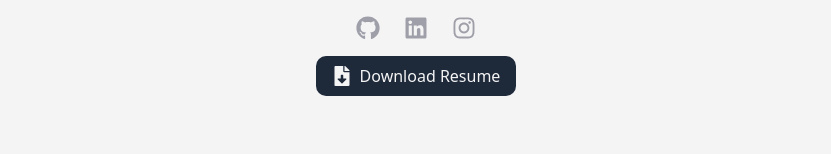
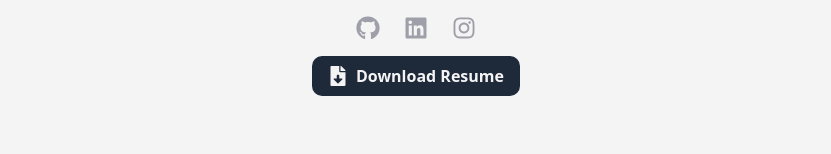
Before and after one commit to Brrendenn/PortofolioWeb, a React (Vite) app: page / in a window 1280 px wide. Shown: the part 394-548 px from the top of the page, without its empty margins (224-1055 px from the left). Built offline with nearby package versions, Linux system fonts and the light colour scheme.

Commit message:
Made the font a little bit better

```diff
--- a/src/components/sections/HeroSection.tsx
+++ b/src/components/sections/HeroSection.tsx
@@ -173,7 +173,7 @@ const HeroSection = () => {
             className="flex items-center gap-2 px-4 py-2 bg-gray-800 dark:bg-zinc-200 text-zinc-100 dark:text-zinc-800 rounded-lg hover:bg-zinc-700 dark:hover:bg-zinc-300 transition-colors z-10"
           >
             <FaFileDownload size={20} />
-            <span>Download Resume</span>
+            <span className="font-semibold">Download Resume</span>
           </a>
         </motion.div>
       </motion.div>
```
